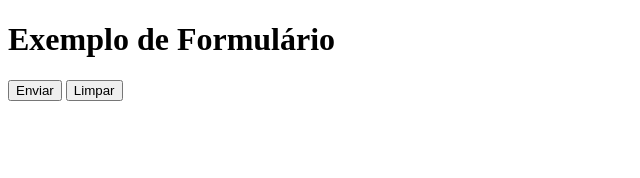
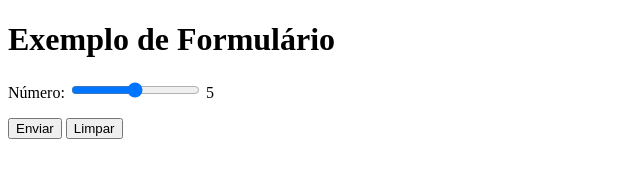
Before and after one commit to emiliosarges/html-css, a plain HTML site: page exercicios/ex026/form009.html in a window 1280 px wide. Shown: the whole page, without its empty margins (0-640 px from the left). Drawn offline with Linux system fonts and the light colour scheme.

Commit message:
Update form009.html

```diff
--- a/exercicios/ex026/form009.html
+++ b/exercicios/ex026/form009.html
@@ -9,6 +9,13 @@
     <h1>Exemplo de Formulário</h1>
     <form action="cadastro.php" method="get" autocomplete="on">
 
+        <p>
+            <label for="inum">Número: </label>
+            <input type="range" name="num" id="inum" min="0" max="10" value="5" oninput="ival.innerHTML = Number(inum.value)">
+            <output id="ival">5</output>
+        </p>
+
+
 
         <p>
             <input type="submit" value="Enviar">
```
